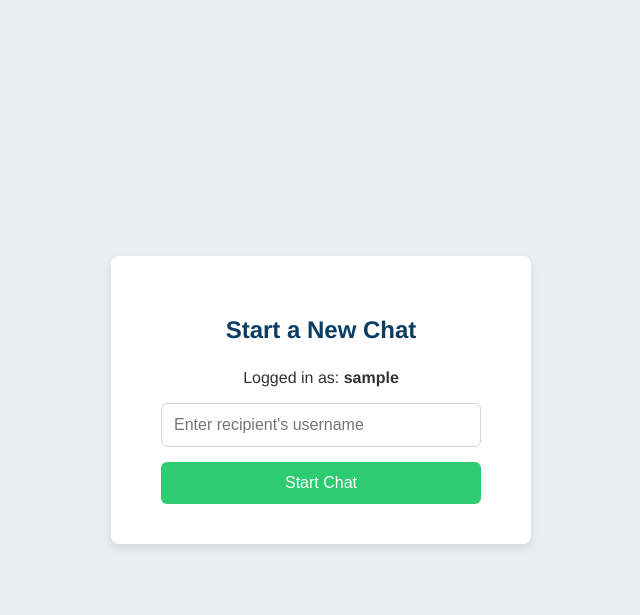
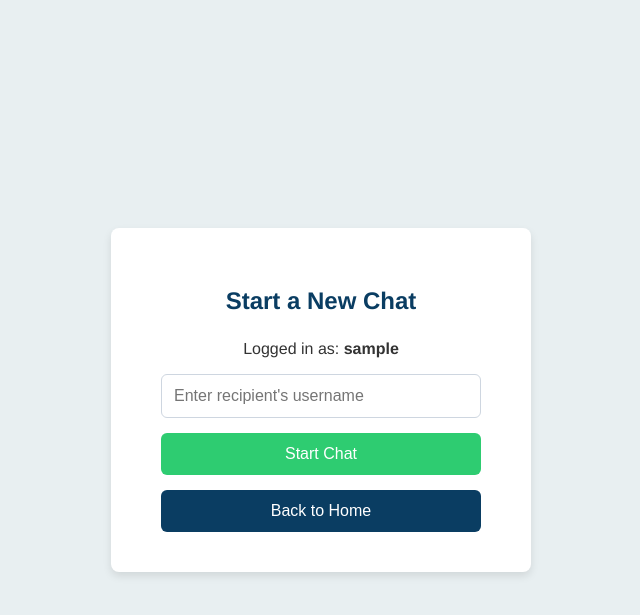
Before and after one commit to zoh-f/EcoBuddy, a Django app: page /messaging/lobby/ in a window 1280 px wide. Shown: the top 615 px of the page, without its empty margins (319-959 px from the left). Run offline with Django 5.2, Linux system fonts and the light colour scheme; the visitor is signed in with stand-in values (Sample User, id 1).

Commit message:
added back to home button to lobby page

```diff
--- a/messaging/templates/chat.html
+++ b/messaging/templates/chat.html
@@ -220,6 +220,7 @@
     <script>
       function submit(event) {
         event.preventDefault()
+        const form = event.target;
         const formData = new FormData(event.target)
 
         const endpointUrl = "{% url 'messaging:create-message' %}"
--- a/messaging/templates/lobby.html
+++ b/messaging/templates/lobby.html
@@ -95,6 +95,11 @@
         <input type="text" name="recipient_username" placeholder="Enter recipient's username" required>
         <button type="submit">Start Chat</button>
       </form>
+      <form action="{% url 'home' %}" method="get" style="margin-top:15px;">
+        <button type="submit" style="width:100%; background:#0a3d62; color:white; border:none; padding:12px; border-radius:6px; cursor:pointer;">
+          Back to Home
+        </button>
+      </form>
     </div>
   </body>
 </html>
```
